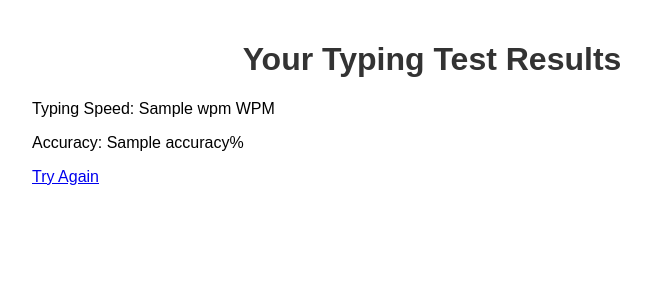
After one commit to Kenderdragon/MDN_Application, a Flask app: template app/templates/results.html in a window 1280 px wide. The commit adds this page. Shown: the top 300 px of the page, without its empty margins (208-859 px from the left). Run offline with Flask 3, Linux system fonts and the light colour scheme; the template is opened without the code that fills it: most values are stand-ins (such as "Sample title", 1, 10 or a date in 2020).

Commit message:
adds results.html and modifies Timer/WPM in app.py/script.js
- Adds results.html page, likely temporary
- Fixes WPM error in return type

```diff
--- a/app/app.py
+++ b/app/app.py
@@ -1,13 +1,32 @@
-from flask import Flask, render_template
+from flask import Flask, render_template, request, redirect, url_for
 import random
 
 app = Flask(__name__)
 
-text = "Liang Chen"
+SAMPLE_TEXTS = [
+    "Im Going to Skin Liang"
+]
 
 @app.route('/')
 def index():
+    text = random.choice(SAMPLE_TEXTS)
     return render_template('index.html', text=text)
+
+@app.route('/results', methods=['POST'])
+def results():
+    user_text = request.form.get('user_text', '')
+    time_taken = float(request.form.get('time_taken', 0))
+
+    words = len(user_text.split())
+    print(time_taken)
+    minutes = time_taken / 60
+    print(minutes)
+    wpm = round(words / minutes) if minutes > 0 else 0
+
+    # Need to find a way to calculate this dynamically, also requires changing the submit conditions.
+    accuracy = 0
+
+    return render_template('results.html', wpm=wpm, accuracy=accuracy)
 
 if __name__ == '__main__':
     app.run(debug=True)
--- a/app/static/script.js
+++ b/app/static/script.js
@@ -31,7 +31,7 @@ document.addEventListener('DOMContentLoaded', () => {
         submitBtn.disabled = false;
 
         userTextInput.value = typingArea.value;
-        timeTakenInput.value = Math.round((Date.now() - startTime) / 1000);
+        timeTakenInput.value = Math.round(Date.now() - startTime).toFixed(3) / 1000;
     }
 
     // Typing Listener to Start Timer
--- a/app/templates/index.html
+++ b/app/templates/index.html
@@ -18,5 +18,6 @@
             <button type="submit" id="submit-btn" disabled>Submit</button>
         </form>
     </div>
-    <script src="{{ url_for('static', filename='script.js') }}"></script></body>
+    <script src="{{ url_for('static', filename='script.js') }}"></script>
+</body>
 </html>
--- /dev/null
+++ b/app/templates/results.html
@@ -0,0 +1,21 @@
+<!--
+ Probably should be a temporary thing, just so I can see the post results and stuff for now.
+  -->
+
+<!DOCTYPE html>
+<html lang="en">
+<head>
+    <meta charset="UTF-8">
+    <meta name="viewport" content="width=device-width, initial-scale=1.0">
+    <title>Typing Test Results</title>
+    <link rel="stylesheet" href="{{ url_for('static', filename='style.css') }}">
+</head>
+<body>
+    <h1>Your Typing Test Results</h1>
+    <div class="results">
+        <p>Typing Speed: {{ wpm }} WPM</p>
+        <p>Accuracy: {{ accuracy }}%</p>
+    </div>
+    <a href="{{ url_for('index') }}" class="retry-btn">Try Again</a>
+</body>
+</html>
```
